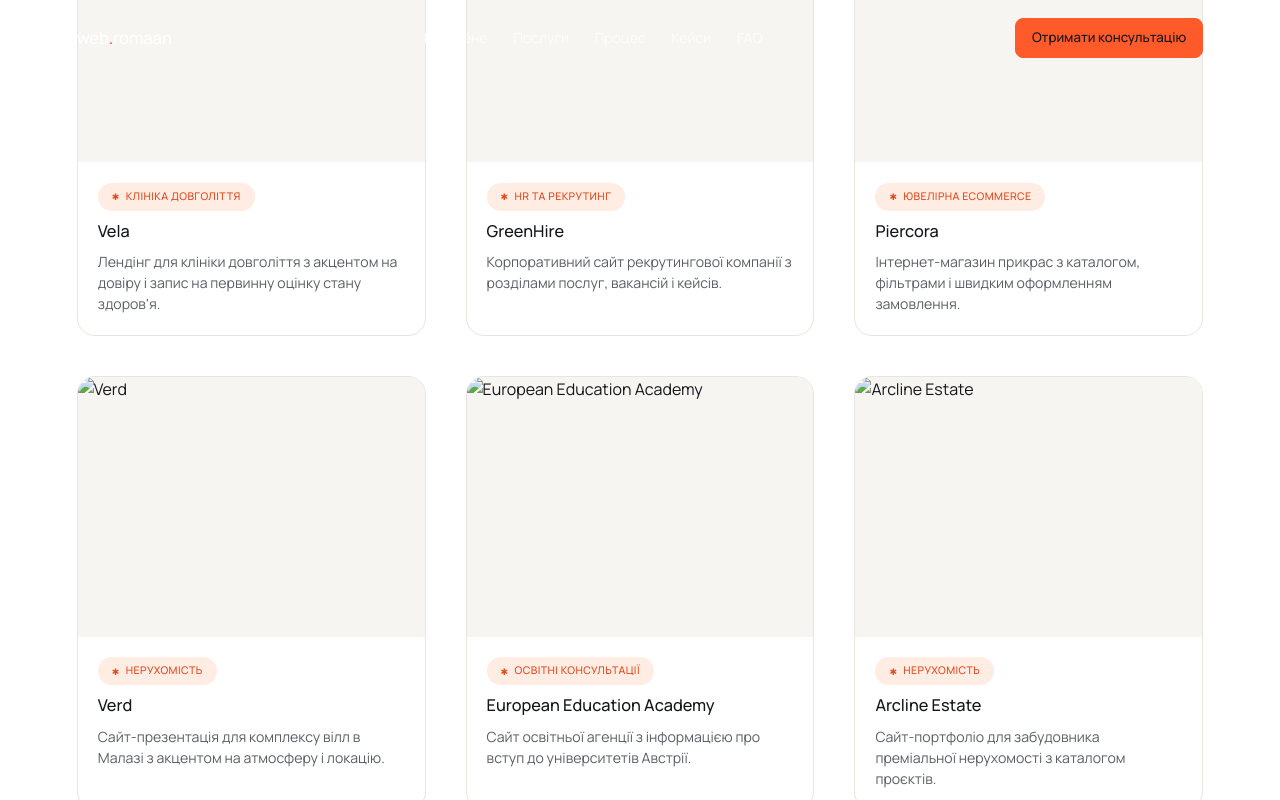
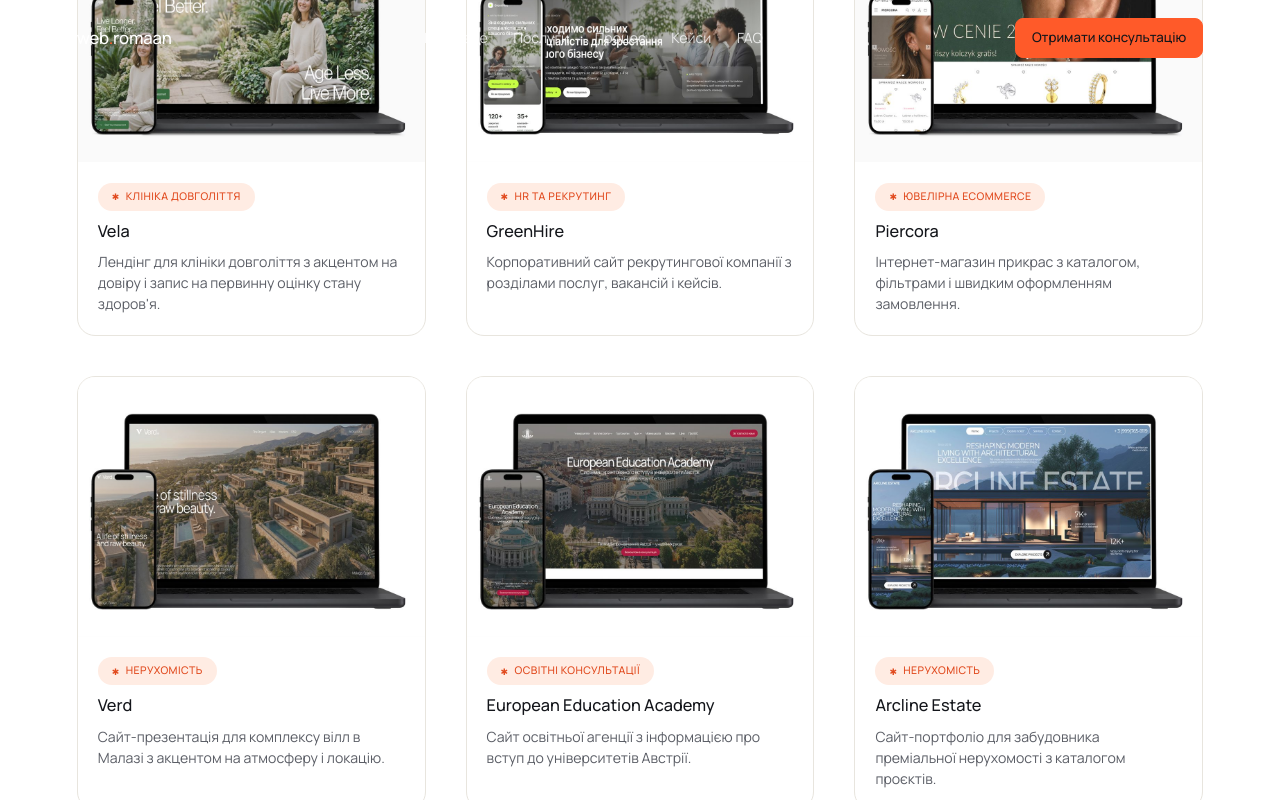
Before and after one commit to duagilevr-jpg/MyWebsiteLol, a plain HTML site: page index.html in a window 1280 px wide. Both pictures are taken after a click on the button "Переглянути ще кейси". Shown: the part 3096-3896 px from the top of the page. Drawn offline with Linux system fonts and the light colour scheme.

Commit message:
Add files via upload

```diff
--- a/index.html
+++ b/index.html
@@ -618,7 +618,7 @@
       </div>
       <div class="cases-grid reveal" id="casesGrid">
         <article class="case-card">
-          <div class="case-media"><img src="cases/vela.jpg" alt="Vela" loading="lazy"></div>
+          <div class="case-media"><img src="vela.jpg" alt="Vela" loading="lazy"></div>
           <div class="case-body">
             <span class="eyebrow">Клініка довголіття</span>
             <h3>Vela</h3>
@@ -626,7 +626,7 @@
           </div>
         </article>
         <article class="case-card">
-          <div class="case-media"><img src="cases/greenhire.jpg" alt="GreenHire" loading="lazy"></div>
+          <div class="case-media"><img src="greenhire.jpg" alt="GreenHire" loading="lazy"></div>
           <div class="case-body">
             <span class="eyebrow">HR та рекрутинг</span>
             <h3>GreenHire</h3>
@@ -634,7 +634,7 @@
           </div>
         </article>
         <article class="case-card">
-          <div class="case-media"><img src="cases/piercora.jpg" alt="Piercora" loading="lazy"></div>
+          <div class="case-media"><img src="piercora.jpg" alt="Piercora" loading="lazy"></div>
           <div class="case-body">
             <span class="eyebrow">Ювелірна ecommerce</span>
             <h3>Piercora</h3>
@@ -642,7 +642,7 @@
           </div>
         </article>
         <article class="case-card is-extra">
-          <div class="case-media"><img src="cases/verd.jpg" alt="Verd" loading="lazy"></div>
+          <div class="case-media"><img src="verd.jpg" alt="Verd" loading="lazy"></div>
           <div class="case-body">
             <span class="eyebrow">Нерухомість</span>
             <h3>Verd</h3>
@@ -650,7 +650,7 @@
           </div>
         </article>
         <article class="case-card is-extra">
-          <div class="case-media"><img src="cases/eea.jpg" alt="European Education Academy" loading="lazy"></div>
+          <div class="case-media"><img src="eea.jpg" alt="European Education Academy" loading="lazy"></div>
           <div class="case-body">
             <span class="eyebrow">Освітні консультації</span>
             <h3>European Education Academy</h3>
@@ -658,7 +658,7 @@
           </div>
         </article>
         <article class="case-card is-extra">
-          <div class="case-media"><img src="cases/arcline.jpg" alt="Arcline Estate" loading="lazy"></div>
+          <div class="case-media"><img src="arcline.jpg" alt="Arcline Estate" loading="lazy"></div>
           <div class="case-body">
             <span class="eyebrow">Нерухомість</span>
             <h3>Arcline Estate</h3>
@@ -666,7 +666,7 @@
           </div>
         </article>
         <article class="case-card is-extra">
-          <div class="case-media"><img src="cases/solvio.jpg" alt="Solvio" loading="lazy"></div>
+          <div class="case-media"><img src="solvio.jpg" alt="Solvio" loading="lazy"></div>
           <div class="case-body">
             <span class="eyebrow">Сонячна енергетика</span>
             <h3>Solvio</h3>
@@ -674,7 +674,7 @@
           </div>
         </article>
         <article class="case-card is-extra">
-          <div class="case-media"><img src="cases/kinetiq.jpg" alt="Kinetiq" loading="lazy"></div>
+          <div class="case-media"><img src="kinetiq.jpg" alt="Kinetiq" loading="lazy"></div>
           <div class="case-body">
             <span class="eyebrow">Креативна агенція</span>
             <h3>Kinetiq</h3>
```
